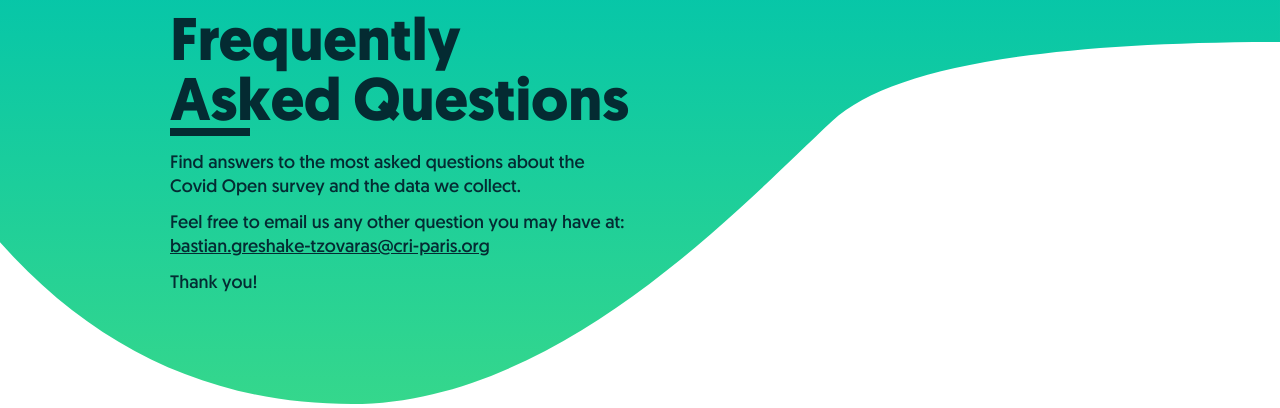
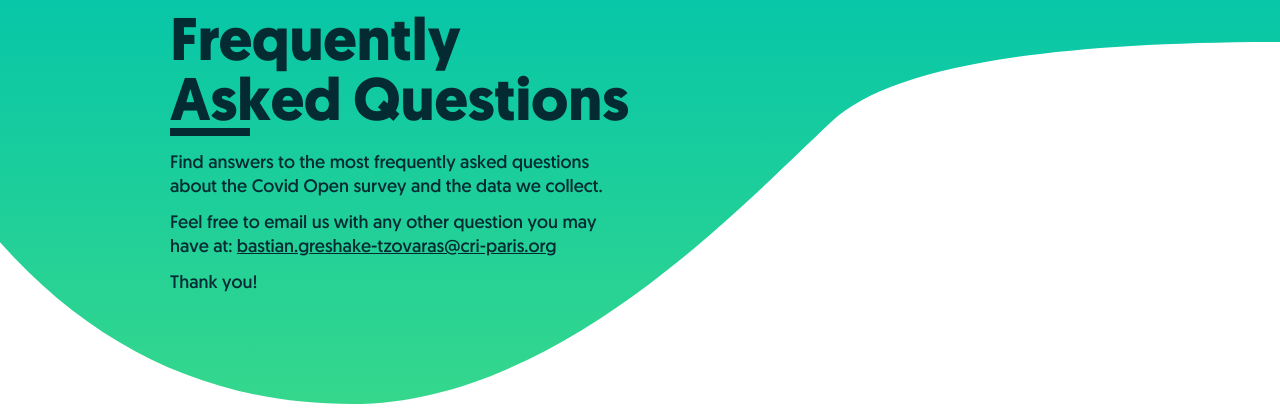
Before and after one commit to PeerProducedResearch/opensurvey, a Django app: template main/templates/main/faq.html in a window 1280 px wide. Shown: the part 100-508 px from the top of the page. Run offline with Django 3.2, Linux system fonts and the light colour scheme; the template is opened without the code that fills it, so the values that code supplies are empty; some libraries are stand-ins or nearby versions; some web fonts are replaced.

Commit message:
Update faq.html

```diff
--- a/main/templates/main/faq.html
+++ b/main/templates/main/faq.html
@@ -8,12 +8,12 @@
     <h1>{% trans "Frequently Asked Questions" %}</h1>
     <p>
       {% blocktrans %}
-      Find answers to the most asked questions about the Covid Open survey and the data we collect.
+      Find answers to the most frequently asked questions about the Covid Open survey and the data we collect.
       {% endblocktrans %}
     </p>
     <p>
       {% blocktrans %}
-      Feel free to email us any other question you may have at: <a href="mailto:bastian.greshake-tzovaras@cri-paris.org">bastian.greshake-tzovaras@cri-paris.org</a>
+      Feel free to email us with any other question you may have at: <a href="mailto:bastian.greshake-tzovaras@cri-paris.org">bastian.greshake-tzovaras@cri-paris.org</a>
       {% endblocktrans %}
     </p>
     <p>
```
